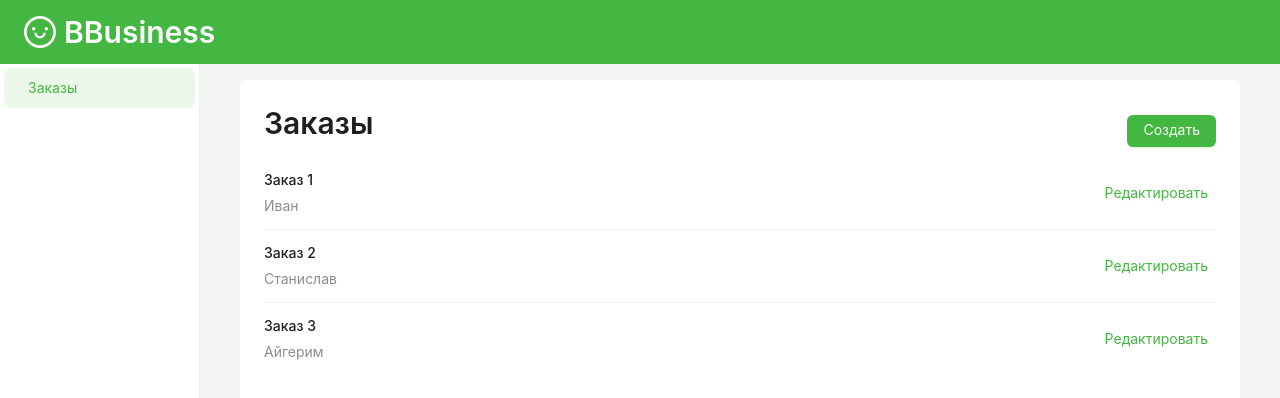
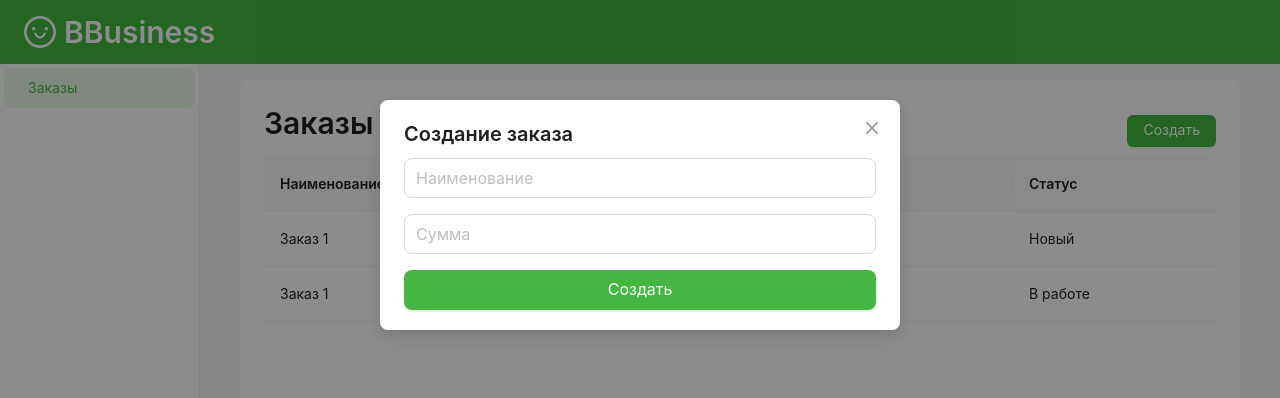
Before and after one commit to ezhooov/bereke-hackathon, a React (Vite) app: page /orders in a window 1280 px wide. Both pictures are taken after a click on the button "Создать". Shown: the top 398 px of the page. Built offline with nearby package versions, Linux system fonts and the light colour scheme.

Commit message:
update OrderPage, add CreateOrder

```diff
--- a/src/api/api.js
+++ b/src/api/api.js
@@ -2,18 +2,16 @@ export const getOrders = () => {
   const orders = [
     {
       id: 1,
-      title: 'Заказ 1',
-      assignee: 'Иван'
+      name: 'Заказ 1',
+      sum: 100,
+      status: 'new'
     },
     {
       id: 2,
-      title: 'Заказ 2',
-      assignee: 'Станислав'
-    },
-    {
-      id: 3,
-      title: 'Заказ 3',
-      assignee: 'Айгерим'
+      name: 'Заказ 1',
+      employee: 1,
+      sum: 100,
+      status: 'in_progress'
     }
   ]
 
@@ -23,3 +21,40 @@ export const getOrders = () => {
     }, 400)
   })
 }
+
+export const getEmployees = () => {
+  const list = [
+    {
+      id: 1,
+      name: 'Иван'
+    },
+    {
+      id: 2,
+      name: 'Станислав'
+    },
+    {
+      id: 3,
+      name: 'Айгерим'
+    }
+  ]
+
+  const dictionary = list.reduce((accum, item) => {
+    accum[item.id] = item
+
+    return accum
+  }, {})
+
+  return new Promise((resolve) => {
+    setTimeout(() => {
+      resolve({ list, dictionary })
+    }, 400)
+  })
+}
+
+export const saveOrder = (values) => {
+  return new Promise((resolve) => {
+    setTimeout(() => {
+      resolve()
+    }, 400)
+  })
+}
--- /dev/null
+++ b/src/components/CreateOrder.jsx
@@ -0,0 +1,32 @@
+import { Button, Input, InputNumber } from 'antd'
+import { useState } from 'react'
+import styled from 'styled-components'
+
+const StyledForm = styled.form`
+  display: flex;
+  flex-direction: column;
+  flex: 1;
+  flex-wrap: wrap;
+  gap: 16px;
+`
+
+const StyledInputNumber = styled(InputNumber)`
+  width: 100%;
+`
+
+export const CreateOrder = ({ onSave, pending }) => {
+  const [name, setName] = useState('')
+  const [sum, setSum] = useState()
+
+  const onClick = () => {
+    onSave({ name, sum })
+  }
+
+  return (
+    <StyledForm>
+      <Input size='large' placeholder='Наименование' value={name} onChange={e => setName(e.target.value)} />
+      <StyledInputNumber size='large' placeholder='Сумма' value={sum} onChange={setSum} />
+      <Button size='large' type='primary' onClick={onClick} disabled={pending} loading={pending}>Создать</Button>
+    </StyledForm>
+  )
+}
--- a/src/main.jsx
+++ b/src/main.jsx
@@ -30,7 +30,7 @@ const router = createBrowserRouter([
   }
 ])
 
-const queryClient = new QueryClient()
+export const queryClient = new QueryClient()
 
 ReactDOM.createRoot(document.getElementById('root')).render(
   <React.StrictMode>
--- a/src/pages/OrderPage.jsx
+++ b/src/pages/OrderPage.jsx
@@ -1,8 +1,10 @@
-import { Typography, List, Skeleton, Button, Divider } from 'antd'
+import { Typography, Button, Table, Modal } from 'antd'
 import styled from 'styled-components'
-import { useQuery } from 'react-query'
-import { getOrders } from '../api/api.js'
-import { Link } from 'react-router-dom'
+import { useMutation, useQuery } from 'react-query'
+import { getOrders, getEmployees, saveOrder } from '../api/api.js'
+import { useState } from 'react'
+import { CreateOrder } from '../components/CreateOrder.jsx'
+import { queryClient } from '../main.jsx'
 
 const { Title } = Typography
 
@@ -11,34 +13,84 @@ const StyledContainer = styled.div`
   justify-content: space-between;
   align-items: center;
 `
+const statusMap = {
+  new: 'Новый',
+  in_progress: 'В работе',
+  fullfiled: 'Выполнен',
+  payed: 'Оплачен',
+  cancelled: 'Отменен'
+}
 
 export const OrderPage = () => {
-  const { data, isLoading } = useQuery('order_list', getOrders)
+  const { data: orders } = useQuery('order_list', getOrders)
+  const { data: employees } = useQuery('employee_list', getEmployees)
+
+  const { list: employeeList, dictionary: employeeMap } = employees || {}
+  const [createModalOpen, setCreateModalOpen] = useState(false)
+
+  const { isLoading: saving, mutateAsync: saveMutation } = useMutation(saveOrder, {
+    onSuccess: () => {
+      // Invalidate and refetch
+      queryClient.invalidateQueries('order_list')
+      queryClient.invalidateQueries('employee_list')
+    }
+  })
+
+  const getTableColumns = (employeeDictionary) => ([
+    {
+      title: 'Наименование',
+      dataIndex: 'name',
+      key: 'name'
+    },
+    {
+      title: 'Исполнитель',
+      key: 'employee',
+      dataIndex: 'employee',
+      render: (_, { employee }) => (
+        <>{(employeeDictionary[employee] && employeeDictionary[employee].name) || 'Не назначен'}</>
+      )
+    },
+    {
+      title: 'Сумма',
+      dataIndex: 'sum',
+      key: 'sum'
+    },
+    {
+      title: 'Статус',
+      dataIndex: 'status',
+      key: 'status',
+      render: (_, { status }) => (
+        <>{statusMap[status] || ''}</>
+      )
+    }
+  ])
+
+  const onSave = async (values) => {
+    await saveMutation(values)
+    setCreateModalOpen(false)
+  }
 
   return (
     <section>
       <StyledContainer>
         <Title level={2}>Заказы</Title>
-        <Button type='primary'>Создать</Button>
+        <Button type='primary' onClick={() => setCreateModalOpen(true)}>Создать</Button>
       </StyledContainer>
-      <List
-        loading={isLoading}
-        itemLayout='horizontal'
-        dataSource={data}
-        renderItem={(item) => (
-          <List.Item
-            key={item.id}
-            actions={[<Link key={item.id} to={`/orders/${item.id}`}>Редактировать</Link>]}
-          >
-            <Skeleton title loading={item.loading} active>
-              <List.Item.Meta
-                title={item.title}
-                description={item.assignee}
-              />
-            </Skeleton>
-          </List.Item>
-        )}
+
+      <Table
+        loading={!orders && !employeeMap}
+        columns={getTableColumns(employeeMap || {})}
+        dataSource={orders}
+        pagination={false}
       />
+      <Modal
+        title={<Title level={4}>Создание заказа</Title>}
+        open={createModalOpen}
+        footer={null}
+        onCancel={() => setCreateModalOpen(false)}
+      >
+        <CreateOrder onSave={onSave} pending={saving} />
+      </Modal>
     </section>
   )
 }
```
